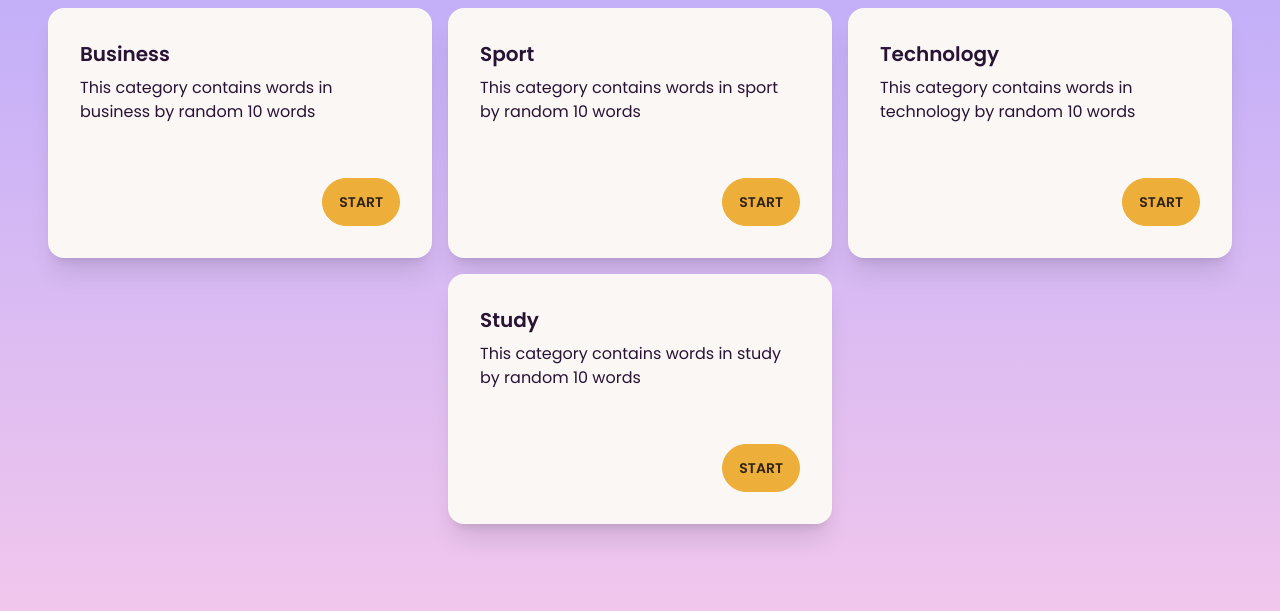
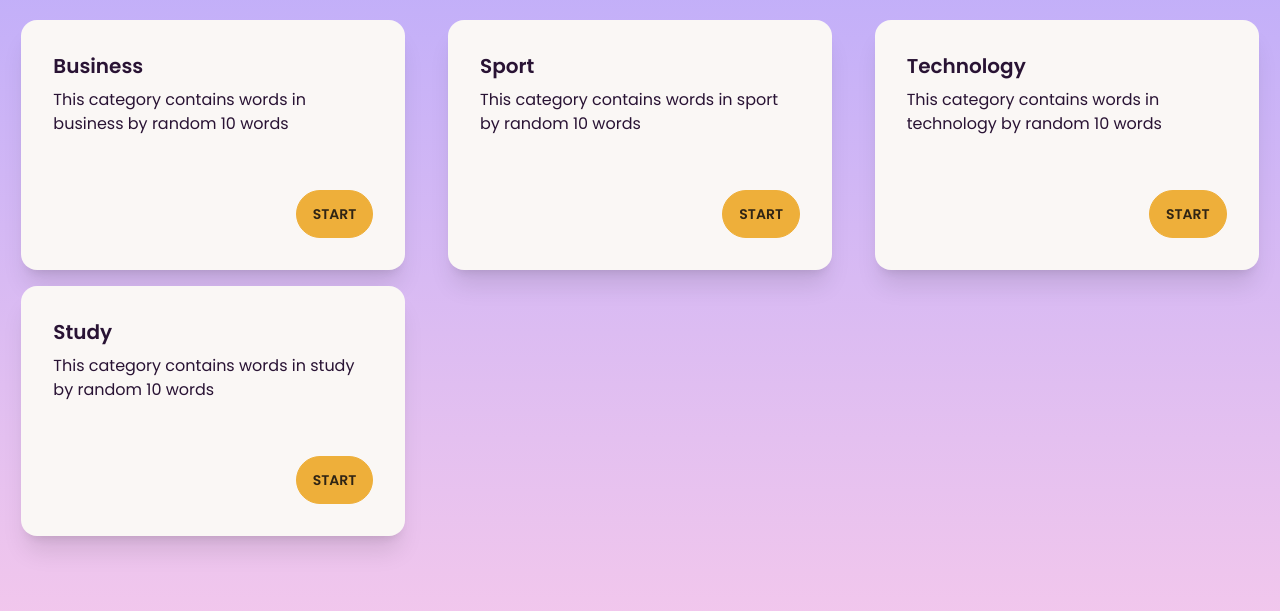
Before and after one commit to WordWiseProject/WordWise, a Django app: page / in a window 1280 px wide. Shown: the part 68-679 px from the top of the page. Run offline with Django 4.2, Linux system fonts and the light colour scheme; the visitor is signed in with stand-in values (Sample User, id 1); parts of the project's set-up code (start-up, migrations or seed data) failed here and were passed over; some libraries are stand-ins or nearby versions.

Commit message:
change collection position

```diff
--- a/wordwise/templates/wordwise/fill_in_blank.html
+++ b/wordwise/templates/wordwise/fill_in_blank.html
@@ -18,7 +18,7 @@
     {% include "base.html" %}
     <div class="mx-auto max-w-2xl mt-8">
       <div class="card-front bg-white shadow-md rounded-lg pt-36 pb-12 relative">
-        <h2 class="text-2xl font-semibold text-black mb-4 text-center absolute top-10 w-full">
+        <h2 class="text-2xl font-semibold text-black mb-4 text-center absolute top-10 w-full px-3">
           {{ defi.object_list.0.example_set.all.0.censor }}
         </h2>
         <form class="flex flex-col items-center">
--- a/wordwise/templates/wordwise/index.html
+++ b/wordwise/templates/wordwise/index.html
@@ -13,10 +13,10 @@
   </head>
   <body>
     {% include "base.html" %}
-    <div class="flex flex-wrap justify-center">
-      <!-- First Line -->
+    <div class="grid grid-cols-1 md:grid-cols-2 lg:grid-cols-3 mt-3 gap-x-0">
       {% for type in type_of %}
         <div class="p-2">
+          <div class="flex flex-col items-center">
             <div class="card w-96 bg-base-100 shadow-xl" style="height: 250px;">
               <div class="card-body">
                 <h2 class="card-title">{{ type.capitalize }}</h2>
@@ -27,6 +27,7 @@
               </div>
             </div>
           </div>
+        </div>
       {% endfor %}
     </div>
   </body>
```
Lines whose indentation alone changed are shown as unchanged.
